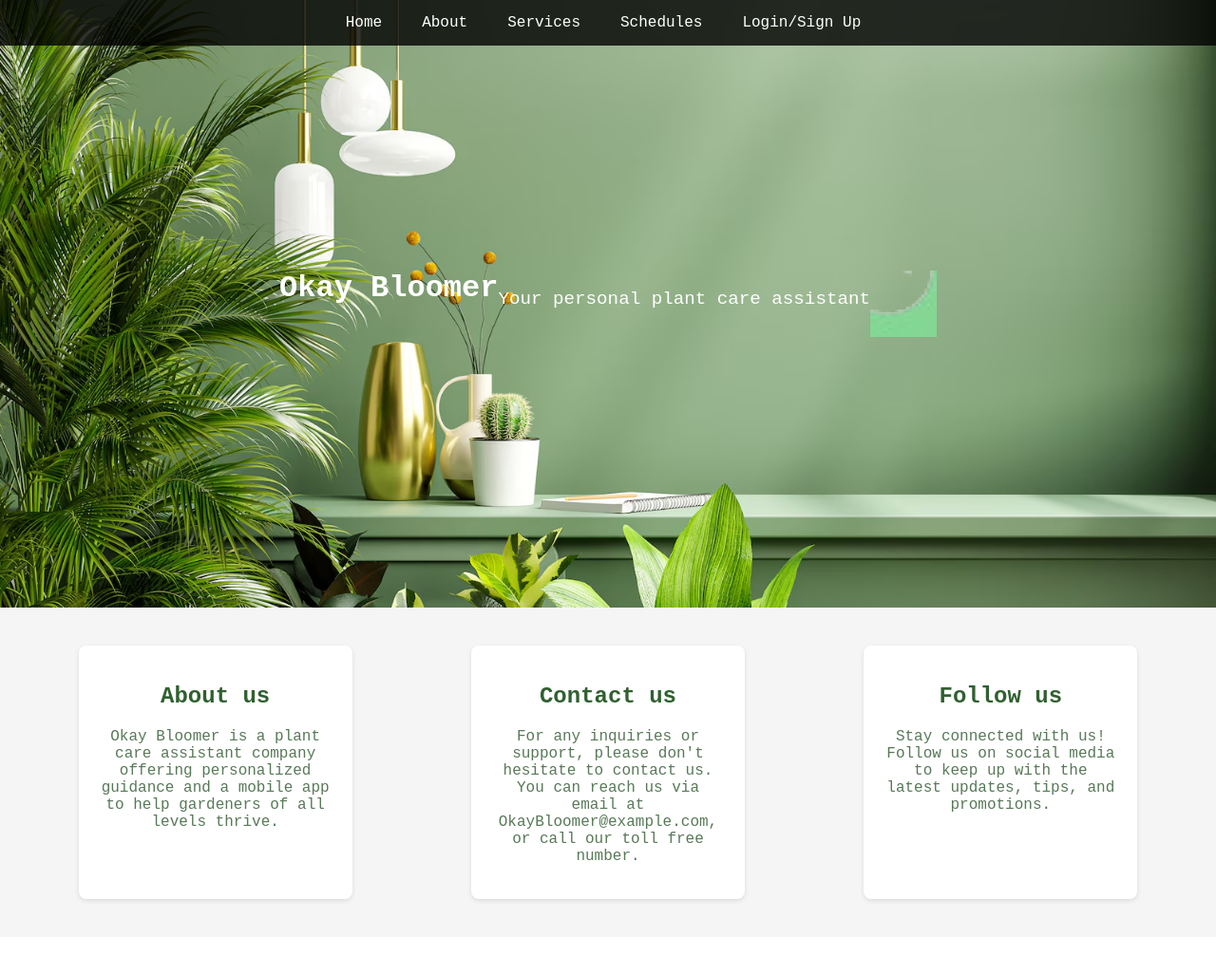
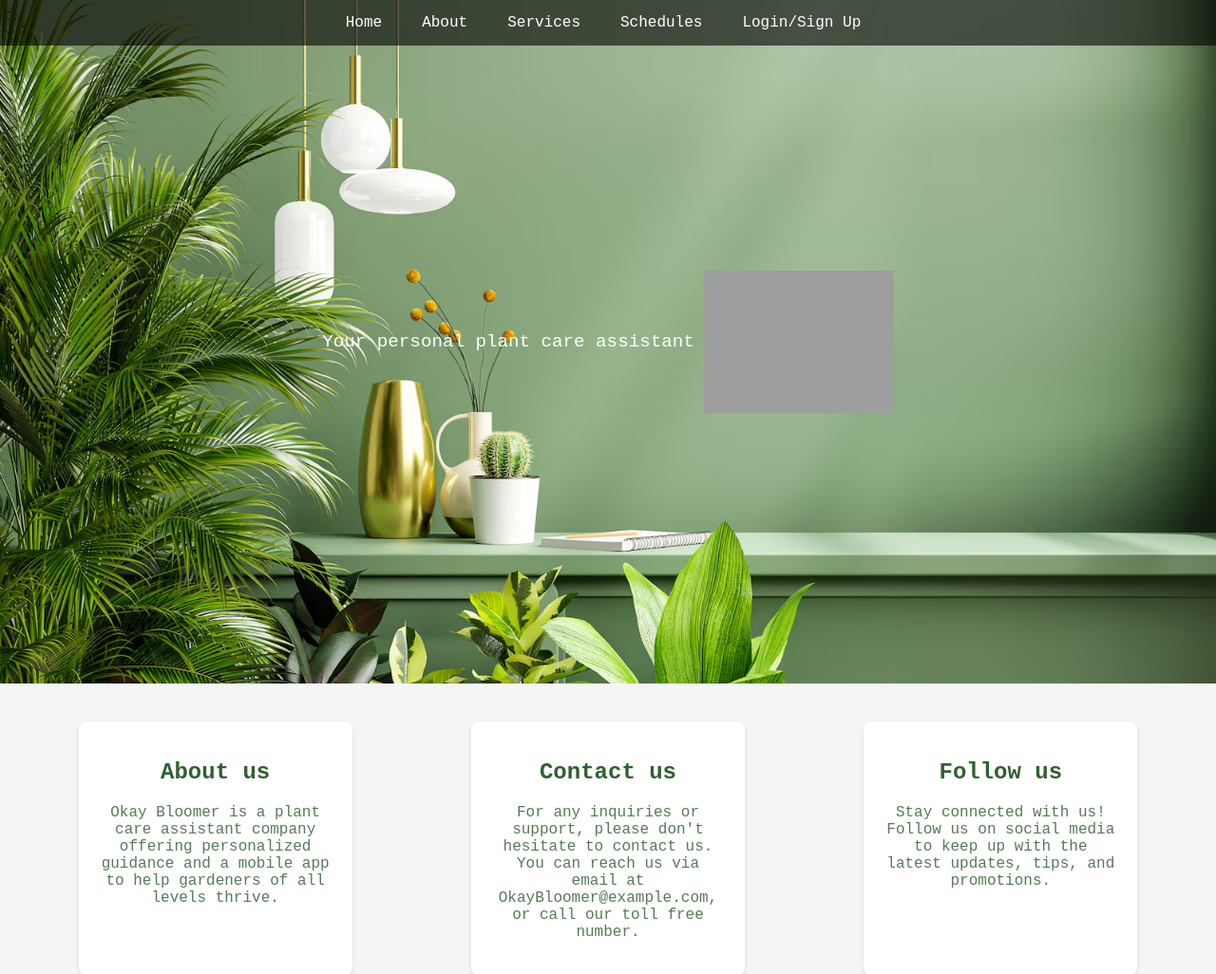
Before and after one commit to turbomoisty/okay_Bloomer, a Flask app: page / in a window 1280 px wide. Shown: the top 1026 px of the page at 95% size. Before the commit the page ends 952 px from the top, so only its background shows below. Run offline with Flask 3, Linux system fonts and the light colour scheme; grey boxes are pictures that could not be loaded.

Commit message:
logo adjusted

```diff
--- a/OB/static/main_page.css
+++ b/OB/static/main_page.css
@@ -8,7 +8,7 @@ body {
 
 header {
     width:100%;
-    height: 80vh;
+    height: 90vh;
     background: url("https://raw.githubusercontent.com/turbomoisty/okay_Bloomer/22ef93ef24f05b6eb97dfe52edc1936675410ff4/OB/images/il_1588xN.5211422933_tkpt.png") no-repeat center center;
     background-size: cover;
     text-align: right;
@@ -20,7 +20,7 @@ header {
 }
 
 nav {
-    background-color: rgba(0, 0, 0, 0.8);
+    background-color: rgba(0, 0, 0, 0.6);
     overflow: hidden;
     position: fixed;
     top: 0;
@@ -65,17 +65,18 @@ nav ul li a:hover {
 
 .hero {
     display: flex;
-    align-items: right;
+    align-items: center;
     justify-content: center;
     text-align: right;
-    padding: 80px 20px;
+    padding: 80px 80px;
     position: relative;
    }
 
 .hero-content {
     display: flex;
     align-items: center;
-    gap: 18px;
+    gap: 20px;
+    position: relative;
 }
 .hero h1 {
     margin: 0;
@@ -87,14 +88,10 @@ nav ul li a:hover {
     color: #FFFFFF;
 }
 
-.hero::after {
-    content: '';
-    background: url("https://raw.githubusercontent.com/turbomoisty/okay_Bloomer/blob/992c20c4f20de7bd702571a4129e176931ff4553/OB/images/logo.png") no-repeat center center;
-    //   image still not showing???
-    background-size: contain;
-    width: 70px;
-    height: 70px;
-    display: block;
+.hero-logo {
+    width: 200px;
+    height: auto; /* Ensures the image scales while maintaining aspect ratio */
+    margin-left: 10px;
 
 }
 
--- a/OB/templates/main_page.html
+++ b/OB/templates/main_page.html
@@ -19,8 +19,8 @@
             </ul>
         </nav>
         <div class="hero">
-            <h1>Okay Bloomer</h1>
             <p>Your personal plant care assistant</p>
+            <img src="https://raw.githubusercontent.com/turbomoisty/okay_Bloomer/992c20c4f20de7bd702571a4129e176931ff4553/OB/images/recoloured_logo.png" alt="Logo" class="hero-logo">
         </div>
     </header>
     <main>
```
